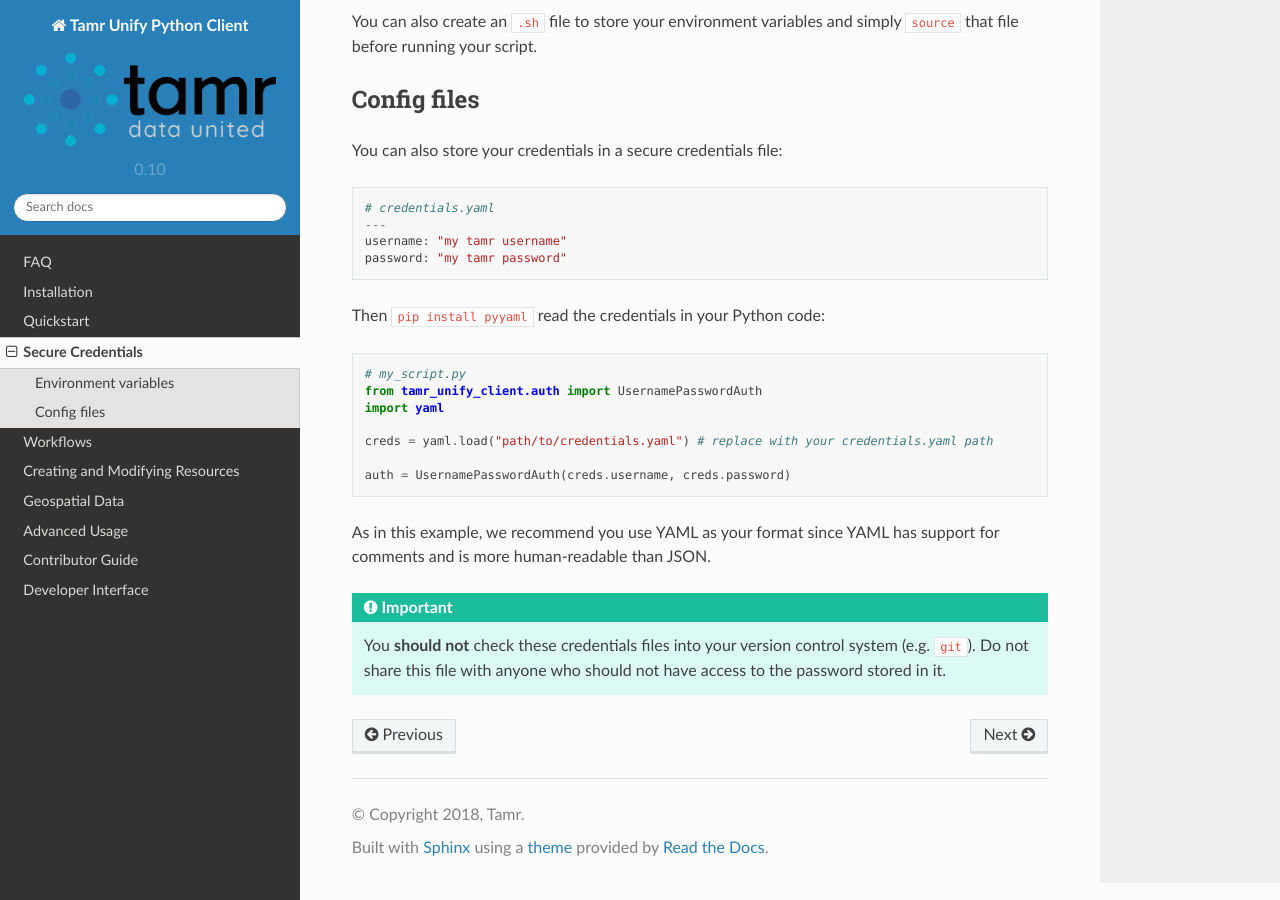
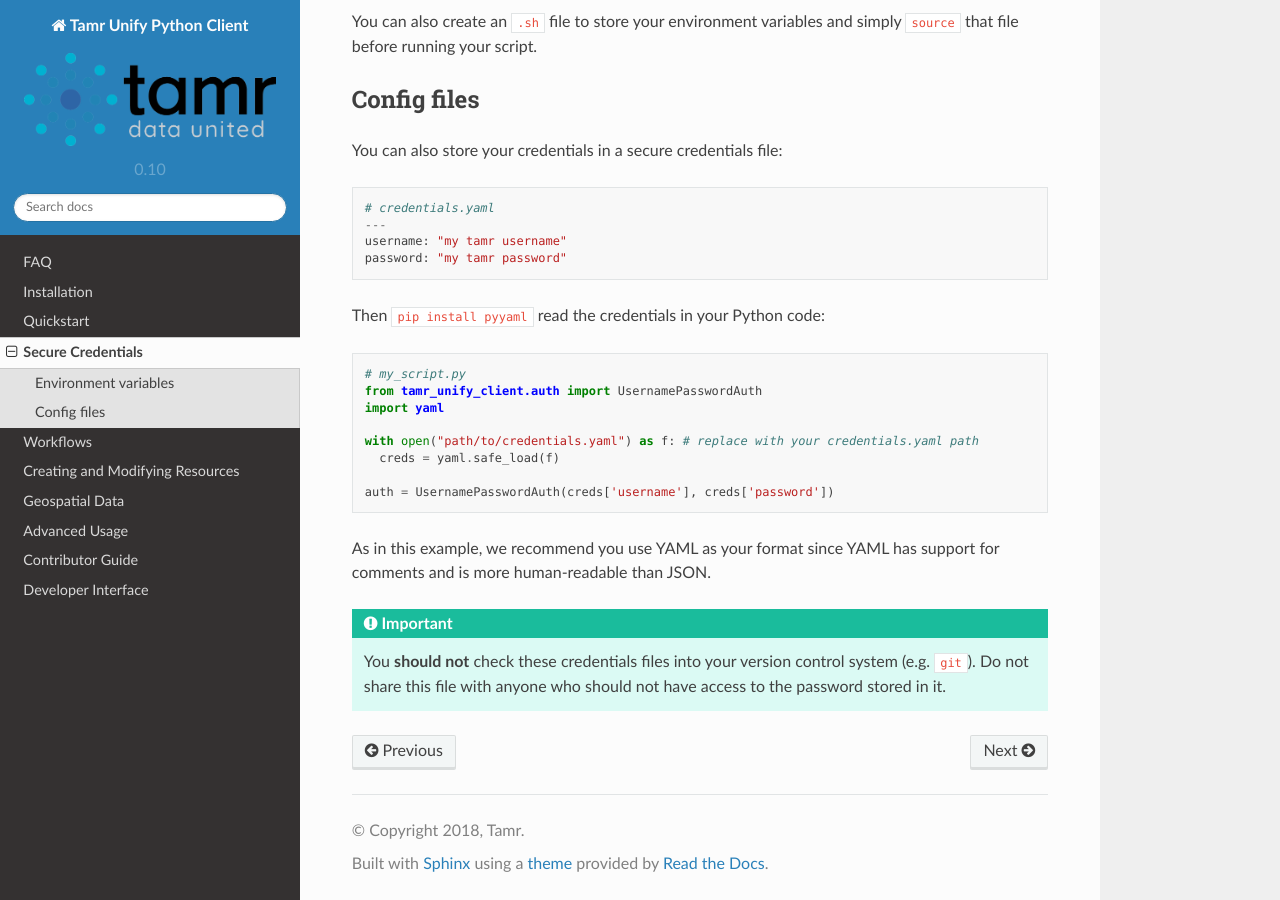
Before and after one commit to Datatamer/tamr-client, a Sphinx documentation site: the page built from docs/user-guide/secure-credentials.rst, in a window 1280 px wide and 900 px high, scrolled down 692 px. Built offline with Sphinx 7.4.7 and the Read the Docs theme 2.0.0, drawn with Linux system fonts in a browser that asks for light colours.

Commit message:
Update yaml example for secure credentials
The YAML example didn't work for me out of the box, but this version does.

```diff
--- a/docs/user-guide/secure-credentials.rst
+++ b/docs/user-guide/secure-credentials.rst
@@ -48,9 +48,10 @@
   from tamr_unify_client.auth import UsernamePasswordAuth
   import yaml
 
-  creds = yaml.load("path/to/credentials.yaml") # replace with your credentials.yaml path
+  with open("path/to/credentials.yaml") as f: # replace with your credentials.yaml path
+    creds = yaml.safe_load(f)
 
-  auth = UsernamePasswordAuth(creds.username, creds.password)
+  auth = UsernamePasswordAuth(creds['username'], creds['password'])
 
 As in this example, we recommend you use YAML as your format since YAML has
 support for comments and is more human-readable than JSON.
```
